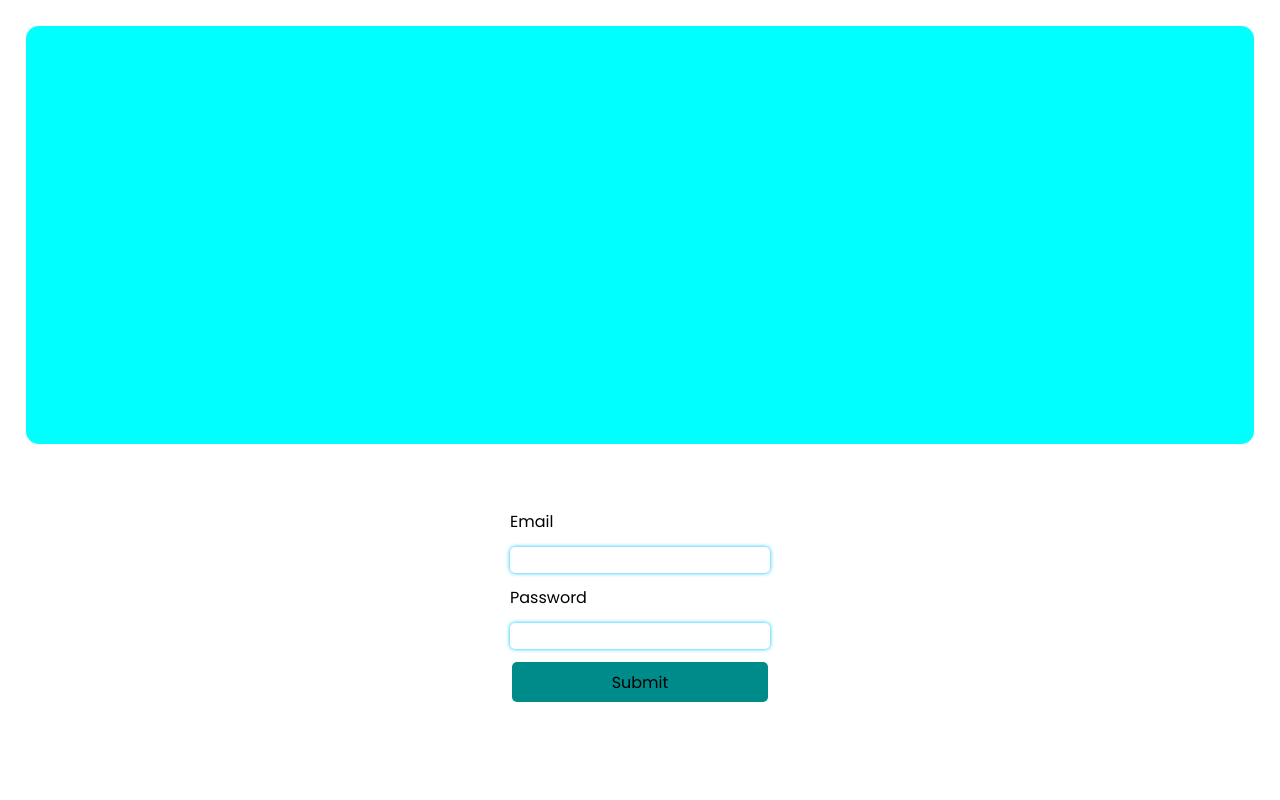
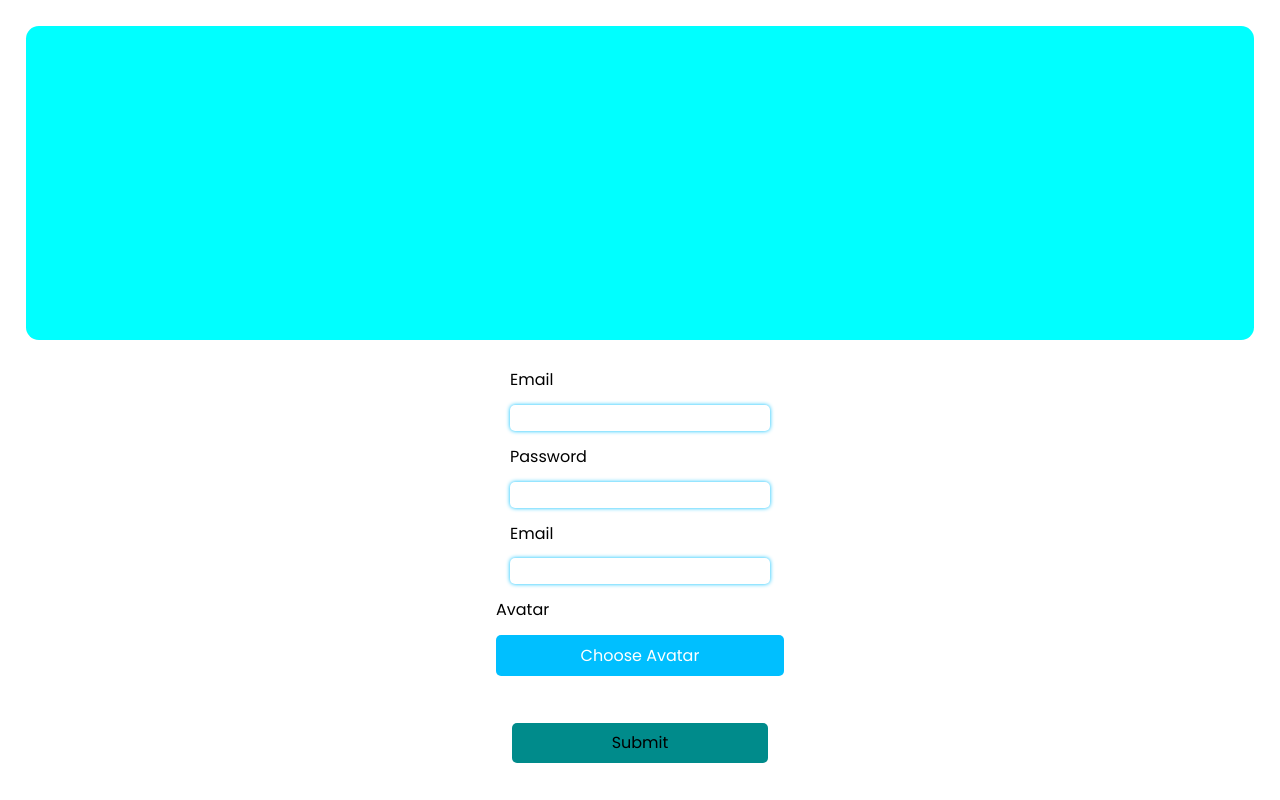
Before and after one commit to Jitu-77/task-ui, a React (Vite) app: page / in a window 1280 px wide. Built offline with nearby package versions, Linux system fonts and the light colour scheme.

Commit message:
sign up form is done

```diff
--- a/src/App.jsx
+++ b/src/App.jsx
@@ -5,6 +5,6 @@ import SignUp from './components/SignUp.jsx'
 import Dashboard from './components/Dashboard.jsx'
 export default function App() {
   return (
-    <Login/>
+    <SignUp/>
   )
 }
--- a/src/components/Login.css
+++ b/src/components/Login.css
@@ -25,7 +25,6 @@
 }
 
 .formContainer {
-  /* background-color: green; */
   height: 100%;
   display: grid;
   align-items: center;
--- a/src/components/SignUp.css
+++ b/src/components/SignUp.css
@@ -1,6 +1,6 @@
 .signUpContainer {
   display: grid;
-  grid-template-rows: 4fr 3fr; /* flexible ratio: card vs button */
+  grid-template-rows: 3fr 4fr; /* flexible ratio: card vs button */
   width: 100vw;
   height: 100vh; /* fill full screen height */
   gap: 1rem;
@@ -10,10 +10,9 @@
   box-sizing: border-box;
   margin: 0;
   background: transparent;
-  overflow: hidden; /* prevent scrollbars */
 }
 
-.cardContainer, .buttonContainer {
+.cardContainer, .formContainer {
   width: 100%;
   border-radius: 1vw;
   box-sizing: border-box;
@@ -24,7 +23,62 @@
   height: 100%;
 }
 
-.buttonContainer {
-  background-color: green;
+.formContainer {
+  /* background-color: green; */
   height: 100%;
+  display: grid;
+  align-items: center;
 }
+.formContainerSection{
+    display: grid;
+    grid-template-rows: 1fr 1fr 1fr;
+    gap: 1vw;
+    justify-items: center;
+}
+
+.inputField{
+    display: flex;
+    flex-direction: column;
+    gap: 1vw;
+}
+.submitForm{
+    width: 20vw;
+    height: 5vh;
+    border-radius: 5px;
+    background-color: darkcyan;
+    display: flex;
+    align-items: center;
+    justify-content: center;
+}
+.inputStyle{
+    border: none;
+    border-radius: 5px;
+    height: 3vh;
+    width: 20vw;
+    font-family: 'Poppins';
+}
+
+input {
+  outline: none;
+  box-shadow: 0 0 4px #00bfff;
+}
+/* Style the custom upload button */
+.customFileUpload {
+  background-color: #00bfff;
+  color: white;
+  padding: 8px 16px;
+  border-radius: 5px;
+  cursor: pointer;
+  transition: background 0.3s ease;
+  text-align: center;
+  font-family: 'Poppins';
+  width: 20vw;
+  display: inline-block;
+}
+.customFileUpload:hover {
+  background-color: #009acd;
+}
+.inputFileStyle{
+  /* display: hidden; */
+ visibility: hidden
+}
--- a/src/components/SignUp.jsx
+++ b/src/components/SignUp.jsx
@@ -1,10 +1,57 @@
-import React from 'react'
+import React ,{useState} from 'react'
 import './SignUp.css'
 function SignUp() {
+  const [fileName, setFileName] = useState('');
+  const handleSubmit=()=>{
+
+  }
+  const initialValues = {
+    username :"",
+    password:"",
+    email:"",
+    avatar:"",
+  }
+
+  const handleFileChange = (e) => {
+    console.log(e,"EEE")
+    // setFileName(e.target.files[0]?.name || '');
+  };
+  const handleClick = (e) => {
+    console.log(e,"CCC")
+    // setFileName(e.target.files[0]?.name || '');
+  };
   return (
     <div className='signUpContainer'>
         <div className='cardContainer'> </div>
-        <div className='buttonContainer'> </div>
+        <div className='formContainer'>
+            <div className='formContainerSection'>
+              <div className='inputField'>
+              <label>Email</label>
+              <input className='inputStyle' type='text'/>
+              </div>
+
+              <div className='inputField'>
+              <label>Password</label>
+              <input className='inputStyle' type='text'/>
+              </div>
+
+              <div className='inputField'>
+              <label>Email</label>
+              <input className='inputStyle' type='text'/>
+              </div>
+
+              <div className='inputField'>
+              <label>Avatar</label>
+              <label htmlFor="avatar" className='customFileUpload'>Choose Avatar</label>
+              <input className='inputFileStyle' type='file' onChange={handleFileChange} onClick={handleClick}/>
+              {fileName && <p className="fileName">{fileName}</p>}
+              </div>
+
+              <div className='submitForm'>
+                Submit
+              </div>
+            </div>
+        </div>
     </div>
   )
 }
```
